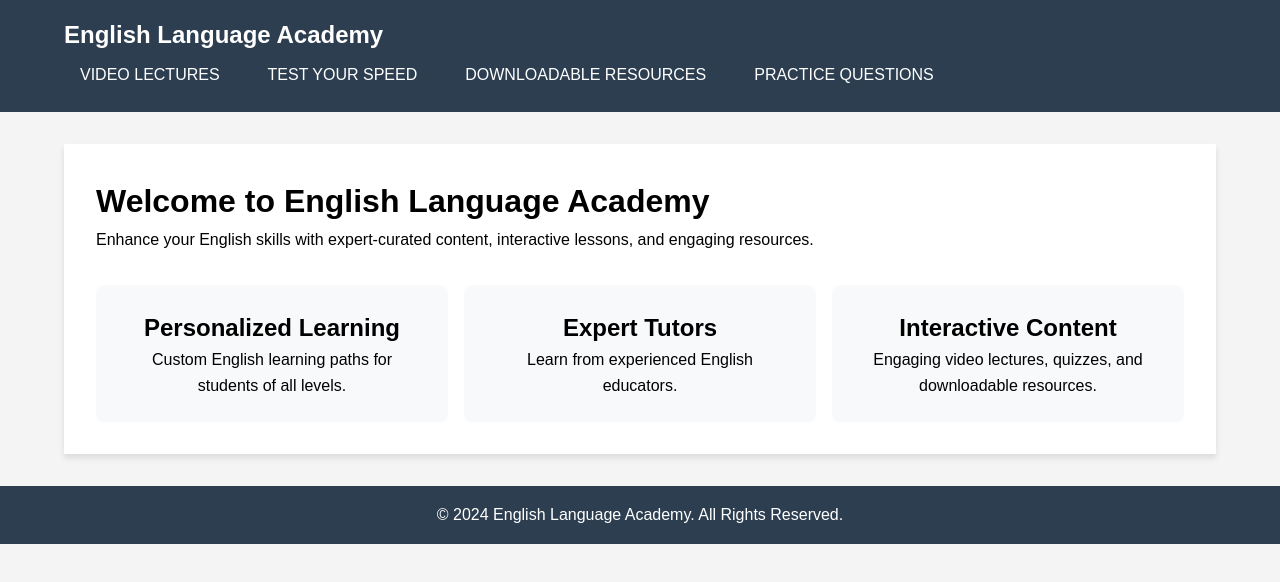
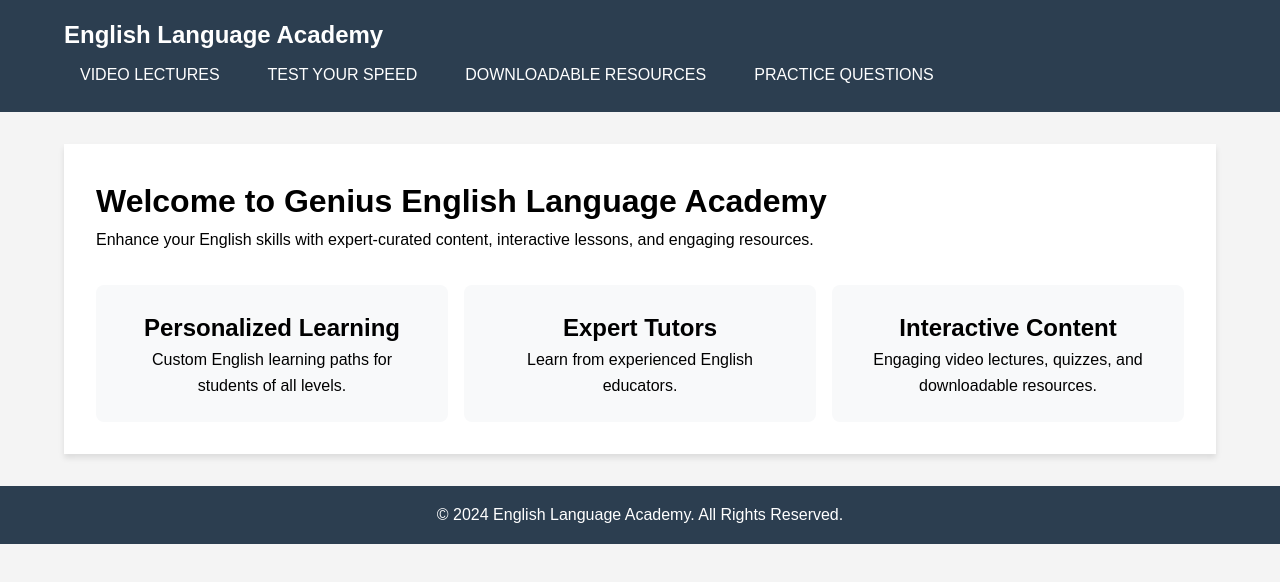
Before and after one commit to waecenglishsuccess/englishlanguagemainpagepro, a plain HTML site: page index.html in a window 1280 px wide. Drawn offline with Linux system fonts and the light colour scheme.

Commit message:
Update index.html

```diff
--- a/index.html
+++ b/index.html
@@ -220,7 +220,7 @@
     </nav>
 
     <div class="container">
-        <h1>Welcome to English Language Academy</h1>
+        <h1>Welcome to Genius English Language Academy</h1>
         <p>Enhance your English skills with expert-curated content, interactive lessons, and engaging resources.</p>
 
         <div class="feature-grid">
```
